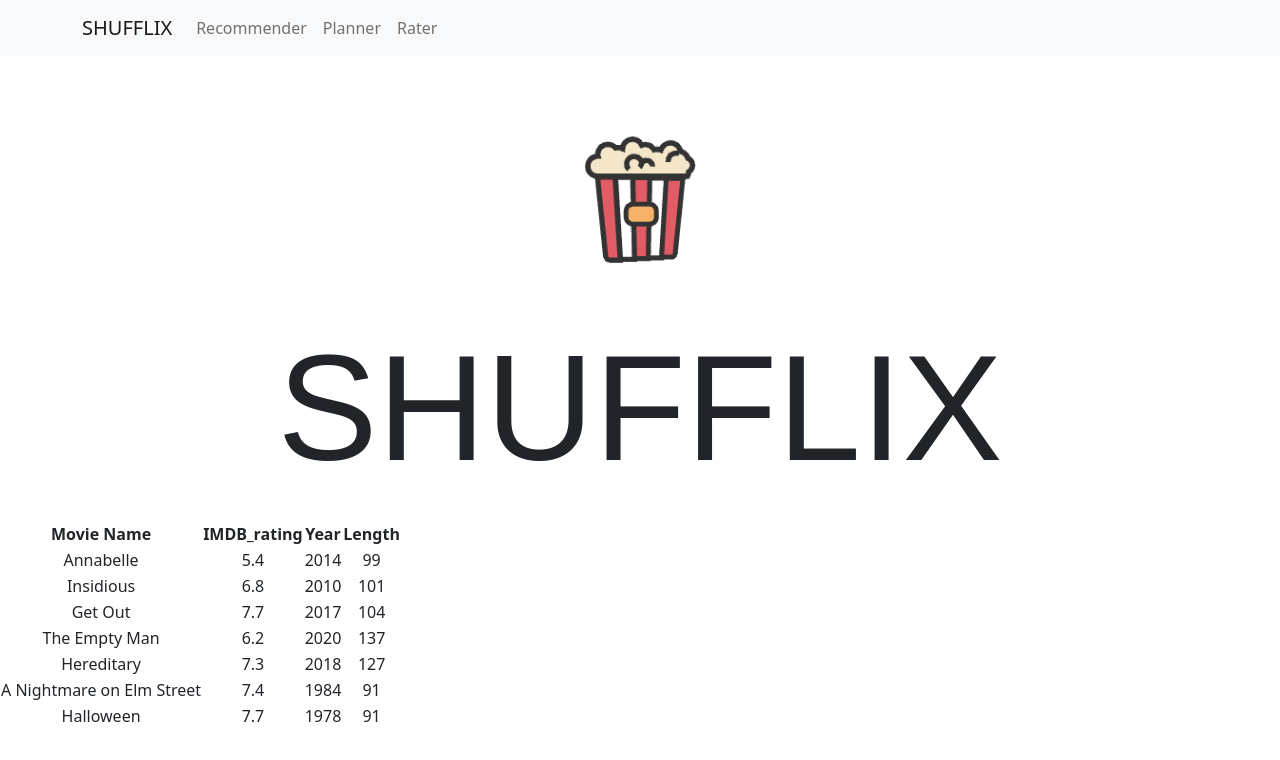
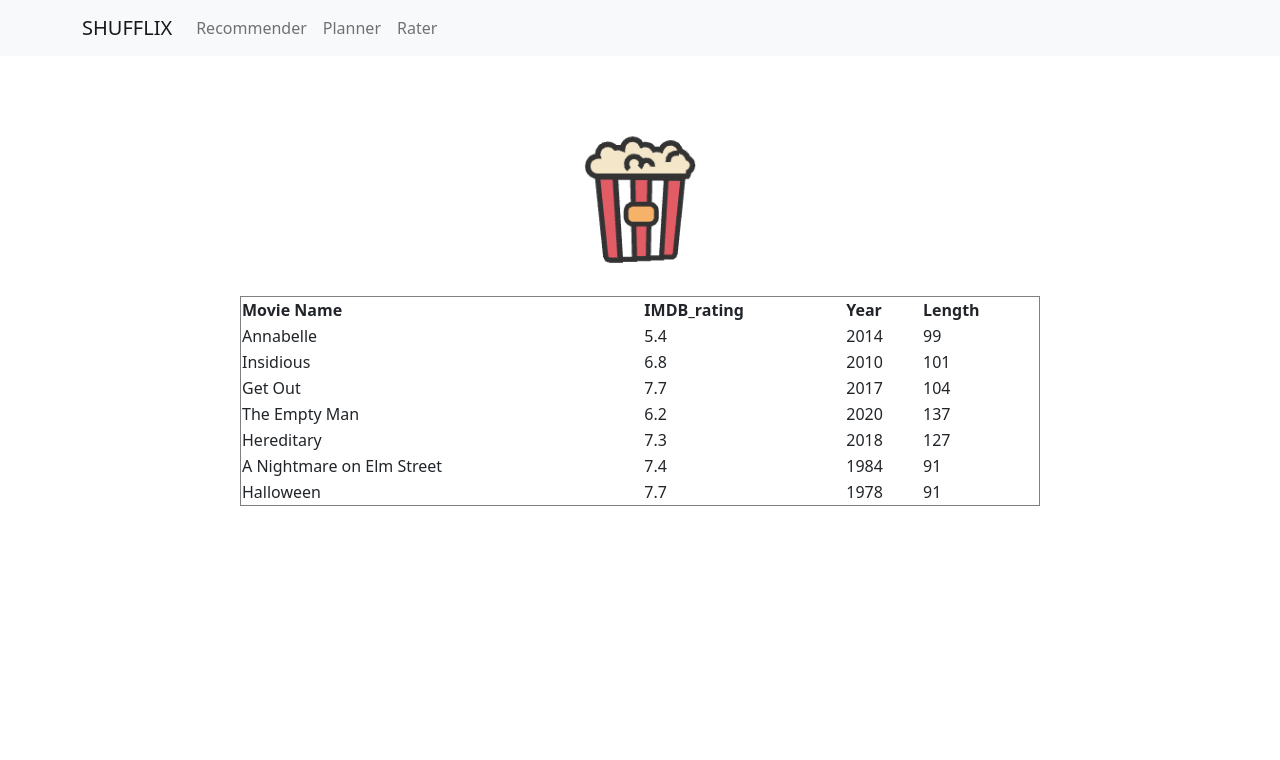
Before and after one commit to NeilGGopal/MovieRecommender, a React (Create React App) app in the folder react-app/: page /results in a window 1280 px wide. Shown: the top 760 px of the page. Built offline with nearby package versions, Linux system fonts and the light colour scheme.

Commit message:
table update

```diff
--- a/react-app/src/App.css
+++ b/react-app/src/App.css
@@ -9,6 +9,19 @@
   padding-top: 50px;
   height: 30vmin;
   pointer-events: none;
+}
+table {
+  border: 1px solid grey;
+  width: 800px;
+  height: 200px;
+}
+
+th {
+  border-bottom: 1px solid black;
+}
+
+td {
+  text-align: left;
 }
 
 
--- a/react-app/src/components/Recommend.js
+++ b/react-app/src/components/Recommend.js
@@ -32,7 +32,7 @@ function Recommend() {
           <br></br>
           <div className='search'>
             <input class="form-control me-2" type="search" placeholder="Find a movie..." aria-label="Search"/>
-            <Button as={Link} to="/results" class="btn btn-outline-success" type="submit">Search</Button>
+            <button as={Link} to="/results" class="btn btn-outline-success" type="submit">Search</button>
           </div>
     </div>
 
--- a/react-app/src/components/Results.js
+++ b/react-app/src/components/Results.js
@@ -16,9 +16,8 @@ const data = [
 
 function Results() {
   return (
-    <div className="land">
+    <div className="land" align="center">
         <img src={logo} className="App-logo" alt="logo" />
-          <header className="mainhdr">SHUFFLIX</header>
           <table>
         <tr>
           <th>Movie Name</th>
```
